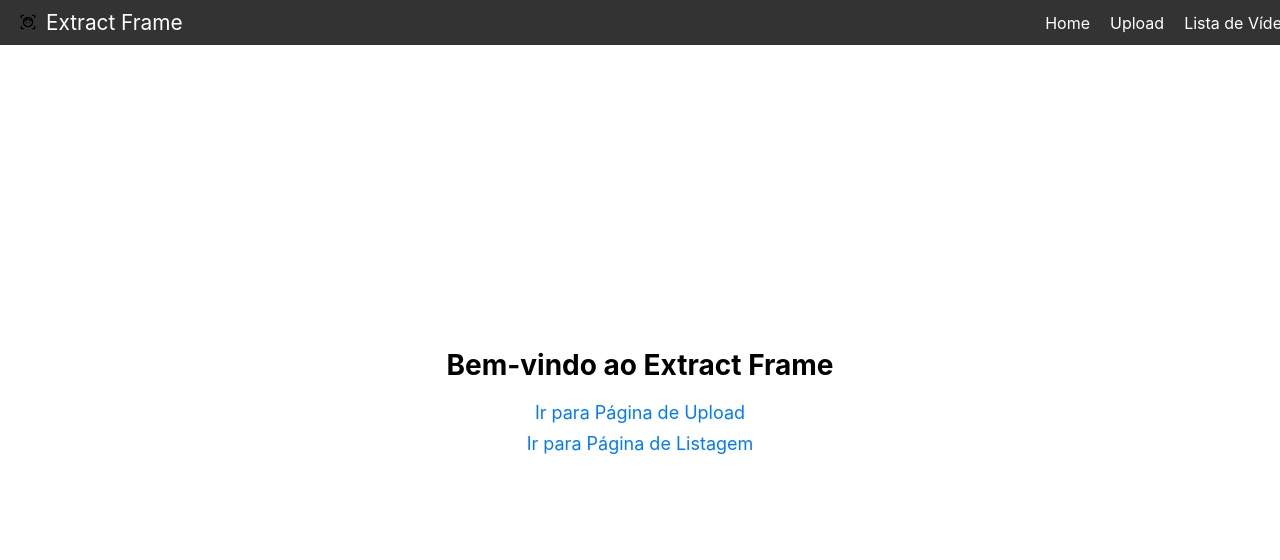
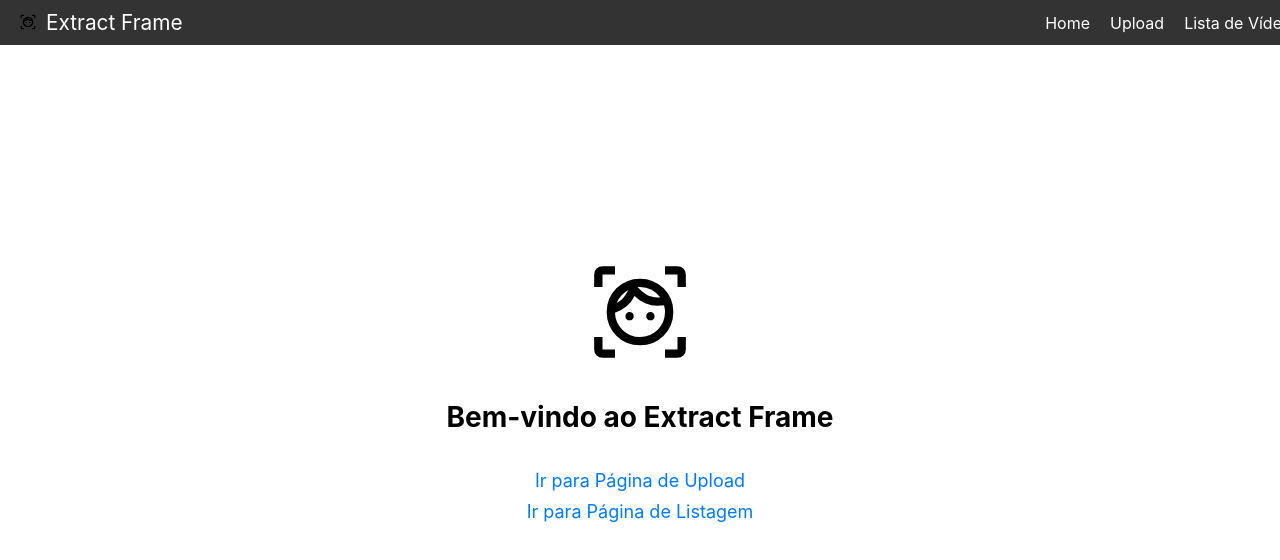
Before and after one commit to yurissena/extract-frames, a React (Create React App) app in the folder community/: page / in a window 1280 px wide. Shown: the top 560 px of the page. Built offline with nearby package versions, Linux system fonts and the light colour scheme.

Commit message:
🎨 Add logo to home page

```diff
--- a/community/src/pages/Home.tsx
+++ b/community/src/pages/Home.tsx
@@ -2,12 +2,14 @@ import React from 'react';
 import { Link } from 'react-router-dom';
 import NavBar from '../components/navbar';
 import '../styles/home.css';
+import logo from '../logo.svg';
 
 const Home: React.FC = () => {
   return (
     <div>
       <NavBar />
-      <div className="conteiner">
+      <div className="conteiner-home">
+        <img className='logo' src={logo} alt="" />
         <h1 className="heading">Bem-vindo ao Extract Frame </h1>
         <nav>
           <ul className="nav-list">
--- a/community/src/styles/home.css
+++ b/community/src/styles/home.css
@@ -1,6 +1,16 @@
-.container {
+.conteiner-home {
   text-align: center;
   margin: 50px auto;
+  display: flex;
+  justify-content: center;
+  flex-direction: column;
+  align-items: center;
+}
+
+.logo {
+  width: 100px;
+  height: 100px;
+  margin-bottom: 20px;
 }
 
 .heading {
```
